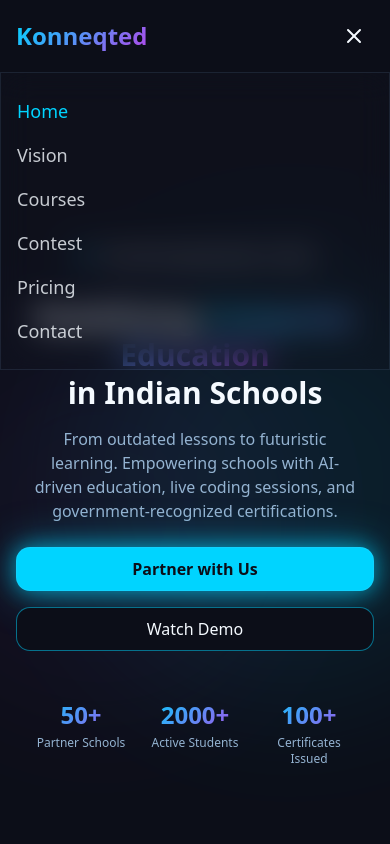
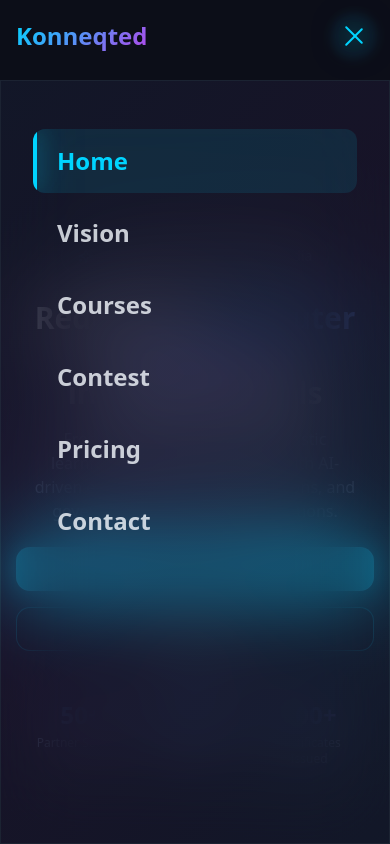
Before and after one commit to sachiv96/konneqted-futura-learn, a React (Vite) app: page / in a window 390 px wide. Both pictures are taken after a click on the button 354 px from the left and 36 px from the top of the page. Shown: the top 844 px of the page. Built offline with nearby package versions, Linux system fonts and the light colour scheme; the HTML template or start-up script is replaced by a standard one.

Commit message:
Refactor navigation toggle button

```diff
--- a/src/components/Navbar.tsx
+++ b/src/components/Navbar.tsx
@@ -1,7 +1,5 @@
 import { useState, useEffect } from "react";
-import { Menu, X } from "lucide-react";
 import { motion, AnimatePresence } from "framer-motion";
-import { Button } from "@/components/ui/button";
 
 const navLinks = [
   { name: "Home", href: "#home" },
@@ -81,38 +79,100 @@ export const Navbar = () => {
             ))}
           </div>
 
-          {/* Mobile Menu Toggle */}
+          {/* Mobile Menu Toggle - Unique Animated Design */}
           <button
             onClick={() => setIsOpen(!isOpen)}
-            className="md:hidden text-foreground p-2"
+            className="md:hidden relative w-10 h-10 flex items-center justify-center group"
+            aria-label="Toggle menu"
           >
-            {isOpen ? <X size={24} /> : <Menu size={24} />}
+            <div className="relative w-6 h-5 flex flex-col justify-between">
+              {/* Top Line */}
+              <motion.span
+                animate={isOpen ? { rotate: 45, y: 8 } : { rotate: 0, y: 0 }}
+                transition={{ duration: 0.3, ease: "easeInOut" }}
+                className="w-full h-0.5 bg-primary rounded-full glow-cyan origin-center"
+              />
+              {/* Middle Line */}
+              <motion.span
+                animate={isOpen ? { opacity: 0, x: -10 } : { opacity: 1, x: 0 }}
+                transition={{ duration: 0.2, ease: "easeInOut" }}
+                className="w-full h-0.5 bg-primary rounded-full glow-cyan"
+              />
+              {/* Bottom Line */}
+              <motion.span
+                animate={isOpen ? { rotate: -45, y: -8 } : { rotate: 0, y: 0 }}
+                transition={{ duration: 0.3, ease: "easeInOut" }}
+                className="w-full h-0.5 bg-primary rounded-full glow-cyan origin-center"
+              />
+            </div>
+
+            {/* Animated Circle Background */}
+            <motion.div
+              animate={isOpen ? { scale: 1.2, opacity: 0.3 } : { scale: 0, opacity: 0 }}
+              transition={{ duration: 0.3 }}
+              className="absolute inset-0 rounded-full bg-primary/20 blur-sm"
+            />
           </button>
         </div>
 
-        {/* Mobile Menu */}
+        {/* Mobile Menu - Full Screen Overlay */}
         <AnimatePresence>
           {isOpen && (
             <motion.div
-              initial={{ opacity: 0, height: 0 }}
-              animate={{ opacity: 1, height: "auto" }}
-              exit={{ opacity: 0, height: 0 }}
-              className="md:hidden glass mt-4 overflow-hidden"
+              initial={{ opacity: 0, x: "100%" }}
+              animate={{ opacity: 1, x: 0 }}
+              exit={{ opacity: 0, x: "100%" }}
+              transition={{ duration: 0.4, ease: "easeInOut" }}
+              className="md:hidden fixed inset-0 top-20 glass backdrop-blur-2xl z-40"
             >
-              <div className="container mx-auto px-4 py-6 flex flex-col gap-4">
-                {navLinks.map((link) => (
-                  <a
+              {/* Animated Background Gradient */}
+              <motion.div
+                animate={{
+                  backgroundPosition: ["0% 50%", "100% 50%", "0% 50%"],
+                }}
+                transition={{ duration: 10, repeat: Infinity, ease: "linear" }}
+                className="absolute inset-0 opacity-30"
+                style={{
+                  backgroundImage:
+                    "linear-gradient(135deg, hsl(190 100% 50% / 0.2) 0%, hsl(280 80% 60% / 0.2) 50%, hsl(190 100% 50% / 0.2) 100%)",
+                  backgroundSize: "200% 200%",
+                }}
+              />
+
+              <div className="container mx-auto px-8 py-12 flex flex-col gap-2 relative z-10">
+                {navLinks.map((link, index) => (
+                  <motion.a
                     key={link.name}
                     href={link.href}
                     onClick={() => setIsOpen(false)}
-                    className={`text-lg font-medium transition-colors hover:text-primary ${
+                    initial={{ opacity: 0, x: 50 }}
+                    animate={{ opacity: 1, x: 0 }}
+                    transition={{ delay: index * 0.1, duration: 0.3 }}
+                    whileHover={{ scale: 1.05, x: 10 }}
+                    className={`text-2xl font-bold py-4 px-6 rounded-xl transition-all relative overflow-hidden group ${
                       activeSection === link.href.substring(1)
-                        ? "text-primary"
-                        : "text-foreground/80"
+                        ? "text-primary bg-primary/10"
+                        : "text-foreground/80 hover:text-primary"
                     }`}
                   >
-                    {link.name}
-                  </a>
+                    {/* Hover Effect Background */}
+                    <motion.div
+                      className="absolute inset-0 bg-gradient-to-r from-primary/5 to-secondary/5"
+                      initial={{ x: "-100%" }}
+                      whileHover={{ x: 0 }}
+                      transition={{ duration: 0.3 }}
+                    />
+
+                    {/* Active Indicator */}
+                    {activeSection === link.href.substring(1) && (
+                      <motion.div
+                        layoutId="mobileActiveSection"
+                        className="absolute left-0 top-0 bottom-0 w-1 bg-primary glow-cyan"
+                      />
+                    )}
+
+                    <span className="relative z-10">{link.name}</span>
+                  </motion.a>
                 ))}
               </div>
             </motion.div>
```
